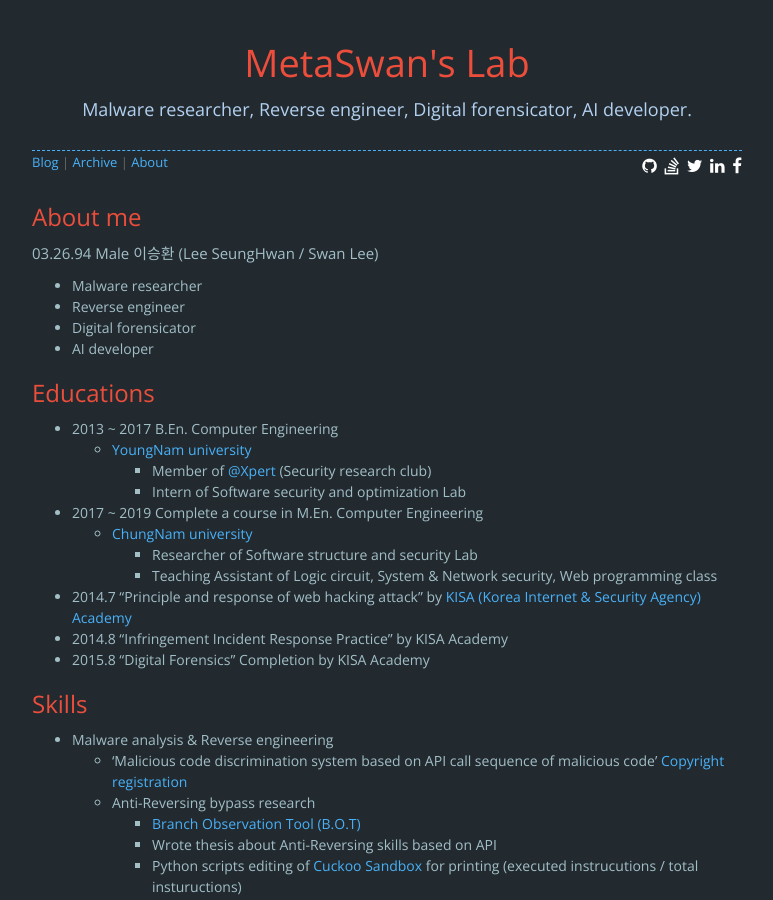
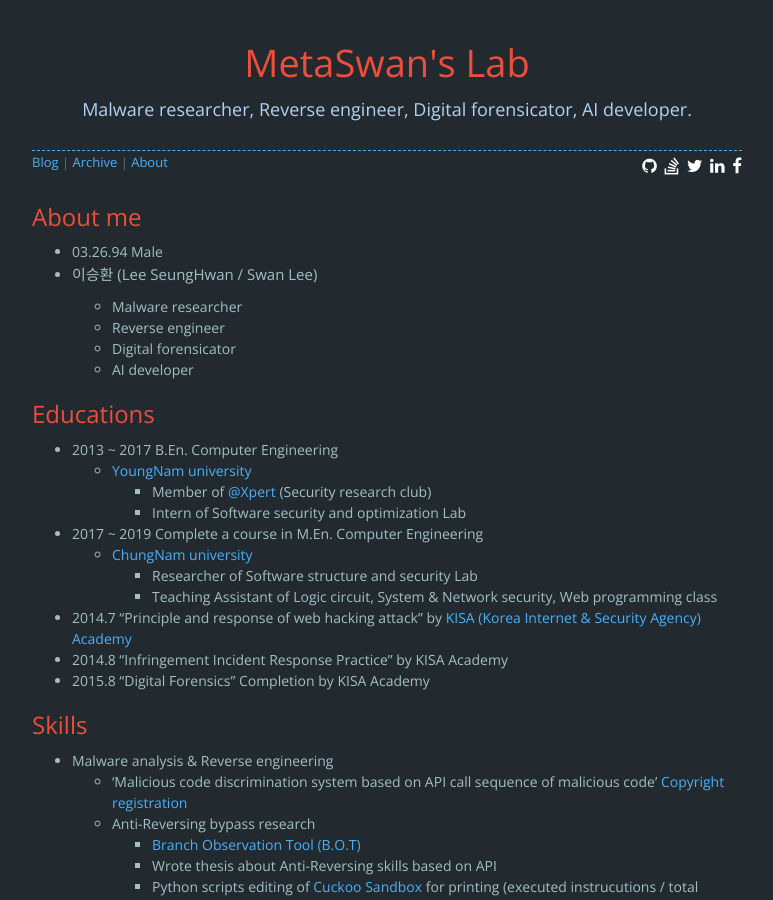
Before and after one commit to MetaSwan/metaswan.github.io, a Jekyll site: the page built from about.html, in a window 1280 px wide and 900 px high. Shown: the whole window, without its empty margins (253-1026 px from the left). Built offline with Jekyll 4.4.1, drawn with Linux system fonts in a browser that asks for light colours; nearby versions of some CDN libraries; comment, search, counter and statistics services are not loaded.

```diff
--- a/_data/about.yml
+++ b/_data/about.yml
@@ -1,11 +1,11 @@
 text: |
-  03.26.94 Male
-  이승환 (Lee SeungHwan / Swan Lee)
+  * 03.26.94 Male
+  * 이승환 (Lee SeungHwan / Swan Lee)
 
-  + Malware researcher
-  + Reverse engineer
-  + Digital forensicator
-  + AI developer
+    + Malware researcher
+    + Reverse engineer
+    + Digital forensicator
+    + AI developer
 
   ## Educations
 
```
